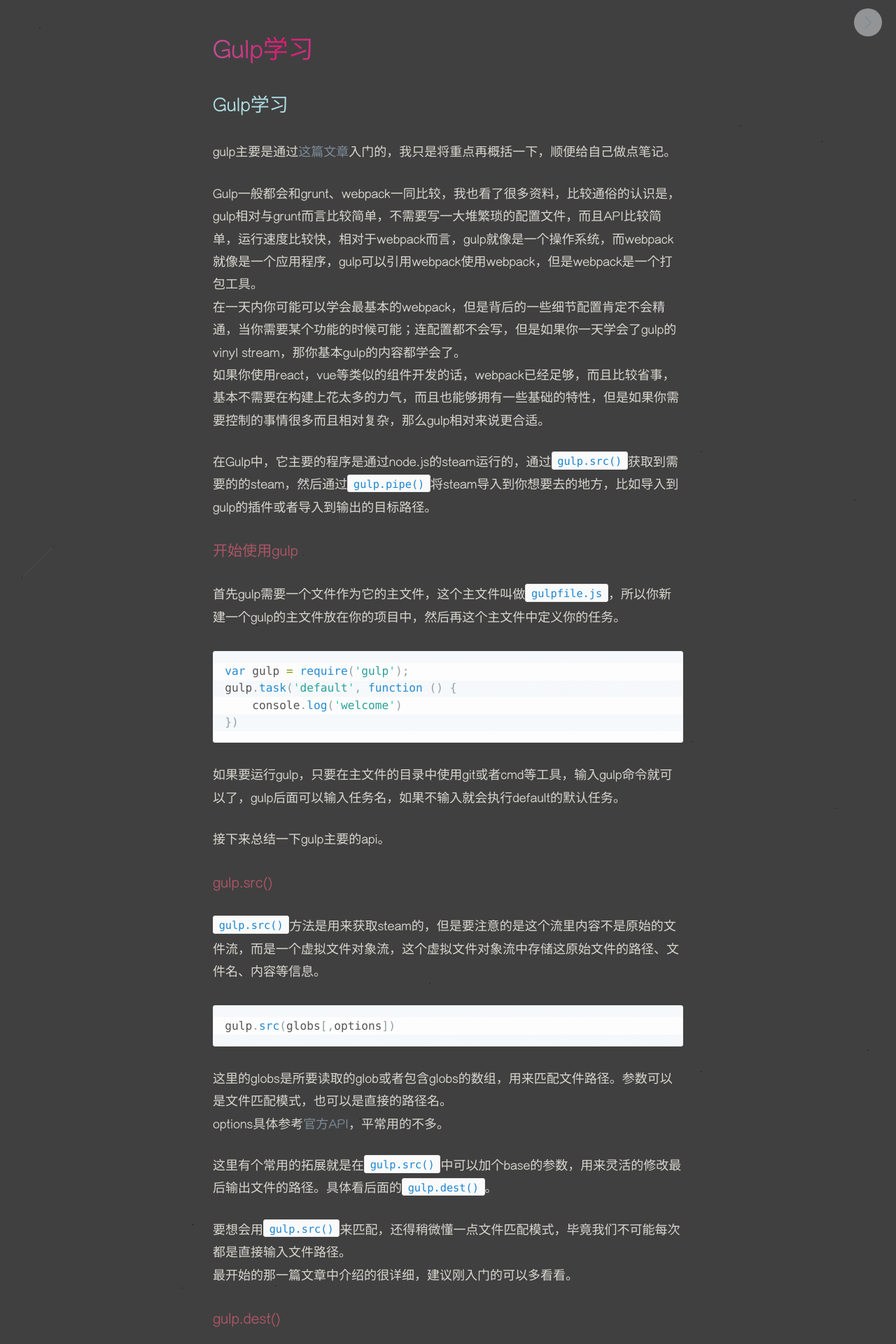
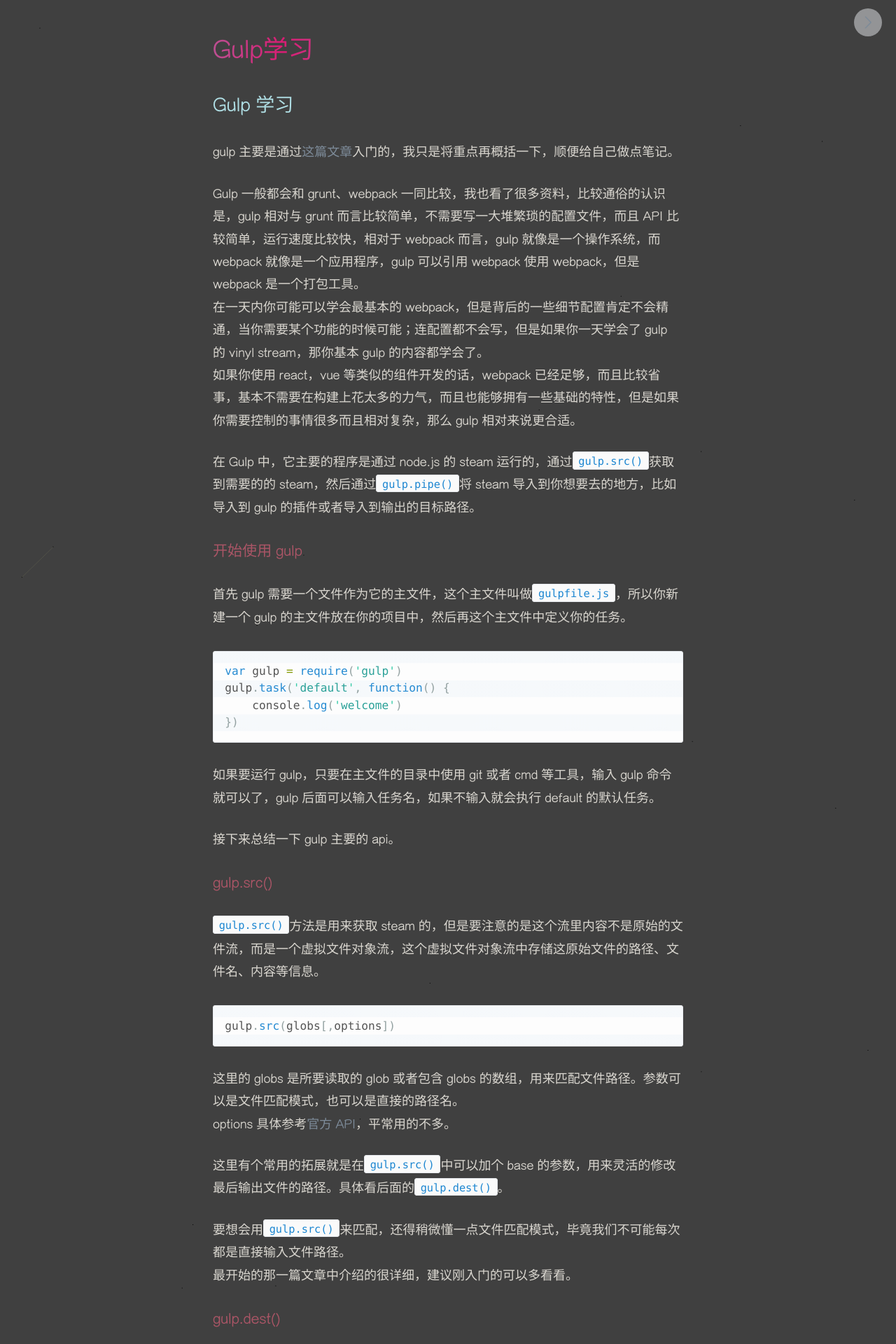
Before and after one commit to Yhspehy/Yhspehy.github.io, a Jekyll site: the page built from _posts/tech/2017-3-31-Gulp.md, in a window 1280 px wide. Shown: the top 1920 px of the page at 70% size. Built offline with Jekyll 4.4.1, drawn with Linux system fonts in a browser that asks for light colours; comment, search, counter and statistics services are not loaded; some of the changed text lies outside the part shown.

````diff
--- a/_posts/tech/2017-3-31-Gulp.md
+++ b/_posts/tech/2017-3-31-Gulp.md
@@ -5,42 +5,43 @@ tag: 技术
 keywords: Gulp
 ---
 
-## Gulp学习
+## Gulp 学习
 
-gulp主要是通过[这篇文章](http://www.cnblogs.com/2050/p/4198792.html)入门的，我只是将重点再概括一下，顺便给自己做点笔记。
+gulp 主要是通过[这篇文章](http://www.cnblogs.com/2050/p/4198792.html)入门的，我只是将重点再概括一下，顺便给自己做点笔记。
 
-Gulp一般都会和grunt、webpack一同比较，我也看了很多资料，比较通俗的认识是，gulp相对与grunt而言比较简单，不需要写一大堆繁琐的配置文件，而且API比较简单，运行速度比较快，相对于webpack而言，gulp就像是一个操作系统，而webpack就像是一个应用程序，gulp可以引用webpack使用webpack，但是webpack是一个打包工具。
-在一天内你可能可以学会最基本的webpack，但是背后的一些细节配置肯定不会精通，当你需要某个功能的时候可能；连配置都不会写，但是如果你一天学会了gulp的vinyl stream，那你基本gulp的内容都学会了。
-如果你使用react，vue等类似的组件开发的话，webpack已经足够，而且比较省事，基本不需要在构建上花太多的力气，而且也能够拥有一些基础的特性，但是如果你需要控制的事情很多而且相对复杂，那么gulp相对来说更合适。
+Gulp 一般都会和 grunt、webpack 一同比较，我也看了很多资料，比较通俗的认识是，gulp 相对与 grunt 而言比较简单，不需要写一大堆繁琐的配置文件，而且 API 比较简单，运行速度比较快，相对于 webpack 而言，gulp 就像是一个操作系统，而 webpack 就像是一个应用程序，gulp 可以引用 webpack 使用 webpack，但是 webpack 是一个打包工具。
+在一天内你可能可以学会最基本的 webpack，但是背后的一些细节配置肯定不会精通，当你需要某个功能的时候可能；连配置都不会写，但是如果你一天学会了 gulp 的 vinyl stream，那你基本 gulp 的内容都学会了。
+如果你使用 react，vue 等类似的组件开发的话，webpack 已经足够，而且比较省事，基本不需要在构建上花太多的力气，而且也能够拥有一些基础的特性，但是如果你需要控制的事情很多而且相对复杂，那么 gulp 相对来说更合适。
 
-在Gulp中，它主要的程序是通过node.js的steam运行的，通过`gulp.src()`获取到需要的的steam，然后通过`gulp.pipe()`将steam导入到你想要去的地方，比如导入到gulp的插件或者导入到输出的目标路径。
+在 Gulp 中，它主要的程序是通过 node.js 的 steam 运行的，通过`gulp.src()`获取到需要的的 steam，然后通过`gulp.pipe()`将 steam 导入到你想要去的地方，比如导入到 gulp 的插件或者导入到输出的目标路径。
 
-### 开始使用gulp
+### 开始使用 gulp
 
-首先gulp需要一个文件作为它的主文件，这个主文件叫做`gulpfile.js`，所以你新建一个gulp的主文件放在你的项目中，然后再这个主文件中定义你的任务。
+首先 gulp 需要一个文件作为它的主文件，这个主文件叫做`gulpfile.js`，所以你新建一个 gulp 的主文件放在你的项目中，然后再这个主文件中定义你的任务。
+
 ```javascript
-var gulp = require('gulp');
-gulp.task('default', function () {
-	console.log('welcome')
+var gulp = require('gulp')
+gulp.task('default', function() {
+    console.log('welcome')
 })
 ```
 
-如果要运行gulp，只要在主文件的目录中使用git或者cmd等工具，输入gulp命令就可以了，gulp后面可以输入任务名，如果不输入就会执行default的默认任务。
+如果要运行 gulp，只要在主文件的目录中使用 git 或者 cmd 等工具，输入 gulp 命令就可以了，gulp 后面可以输入任务名，如果不输入就会执行 default 的默认任务。
 
-接下来总结一下gulp主要的api。
+接下来总结一下 gulp 主要的 api。
 
 ### gulp.src()
 
-`gulp.src()`方法是用来获取steam的，但是要注意的是这个流里内容不是原始的文件流，而是一个虚拟文件对象流，这个虚拟文件对象流中存储这原始文件的路径、文件名、内容等信息。
+`gulp.src()`方法是用来获取 steam 的，但是要注意的是这个流里内容不是原始的文件流，而是一个虚拟文件对象流，这个虚拟文件对象流中存储这原始文件的路径、文件名、内容等信息。
 
 ```javascript
 gulp.src(globs[,options])
 ```
 
-这里的globs是所要读取的glob或者包含globs的数组，用来匹配文件路径。参数可以是文件匹配模式，也可以是直接的路径名。
-options具体参考[官方API](http://www.gulpjs.com.cn/docs/api/)，平常用的不多。
+这里的 globs 是所要读取的 glob 或者包含 globs 的数组，用来匹配文件路径。参数可以是文件匹配模式，也可以是直接的路径名。
+options 具体参考[官方 API](http://www.gulpjs.com.cn/docs/api/)，平常用的不多。
 
-这里有个常用的拓展就是在`gulp.src()`中可以加个base的参数，用来灵活的修改最后输出文件的路径。具体看后面的`gulp.dest()`。
+这里有个常用的拓展就是在`gulp.src()`中可以加个 base 的参数，用来灵活的修改最后输出文件的路径。具体看后面的`gulp.dest()`。
 
 要想会用`gulp.src()`来匹配，还得稍微懂一点文件匹配模式，毕竟我们不可能每次都是直接输入文件路径。
 最开始的那一篇文章中介绍的很详细，建议刚入门的可以多看看。
@@ -86,14 +91,14 @@ gulp.task(name[,deps],fn)
 ```
 
 name: 任务的名字，如果你需要在命令行中运行你的某些任务，那么请不要在名字中使用空格。
-deps：一个包含任务列表的数组，这些任务会在你当前任务运行之前完成，相当于这是name的开胃菜，只有这些deps里面的任务运行后，再运行name。
+deps：一个包含任务列表的数组，这些任务会在你当前任务运行之前完成，相当于这是 name 的开胃菜，只有这些 deps 里面的任务运行后，再运行 name。
 fn：就是你要定义的函数。
 
-这里比较关键的一点是当你定义的deps中有task为异步操作的时候，他不会按照顺序依次运行，后面的task不会等待前面异步的task而是一起运行。
+这里比较关键的一点是当你定义的 deps 中有 task 为异步操作的时候，他不会按照顺序依次运行，后面的 task 不会等待前面异步的 task 而是一起运行。
 
 引用官方文档里面的话就是：你的任务是否在这些前置依赖的任务完成之前运行了？请一定要确保你所依赖的任务列表中的任务都使用了正确的异步执行方式：使用一个 callback，或者返回一个 promise 或 stream。
 
-关于如何处理异步执行方式，我觉得官方文档解释的非常清楚，建议直接看官方文档。这其中主要的方法是在异步操作的task中使用一个callback，或者返回一个steam或promise。
+关于如何处理异步执行方式，我觉得官方文档解释的非常清楚，建议直接看官方文档。这其中主要的方法是在异步操作的 task 中使用一个 callback，或者返回一个 steam 或 promise。
 
 ### gulp.watch()
 
@@ -103,16 +108,15 @@ fn：就是你要定义的函数。
 gulp.watch(glob[,opts,cb])
 ```
 
-cb是一个callback，指每次变动需要执行的 callback。
+cb 是一个 callback，指每次变动需要执行的 callback。
 callback 会被传入一个名为 event 的对象。这个对象描述了所监控到的变动：
 event.type：发生变动的类型（added、changed、deleted）。
 eventpath： 触发了改事件的路径。
 
-
 ### 相关链接
 
-[gulp官方API文档](https://github.com/gulpjs/gulp/blob/master/docs/API.md)
-[gulp插件大全](http://gulpjs.com/plugins)
+[gulp 官方 API 文档](https://github.com/gulpjs/gulp/blob/master/docs/API.md)
+[gulp 插件大全](http://gulpjs.com/plugins)
 [常用插件见这篇啦](http://www.cnblogs.com/2050/p/4198792.html)
 
 ### 结尾
````
Also changed, not shown: other parts of _posts/tech/2017-3-31-Gulp.md (+17 -13 lines), _posts/tech/2017-2-13-Study.md (+4 -0 lines), _posts/tech/2018-4-19-prototype and _proto_.md (+39 -35 lines).
